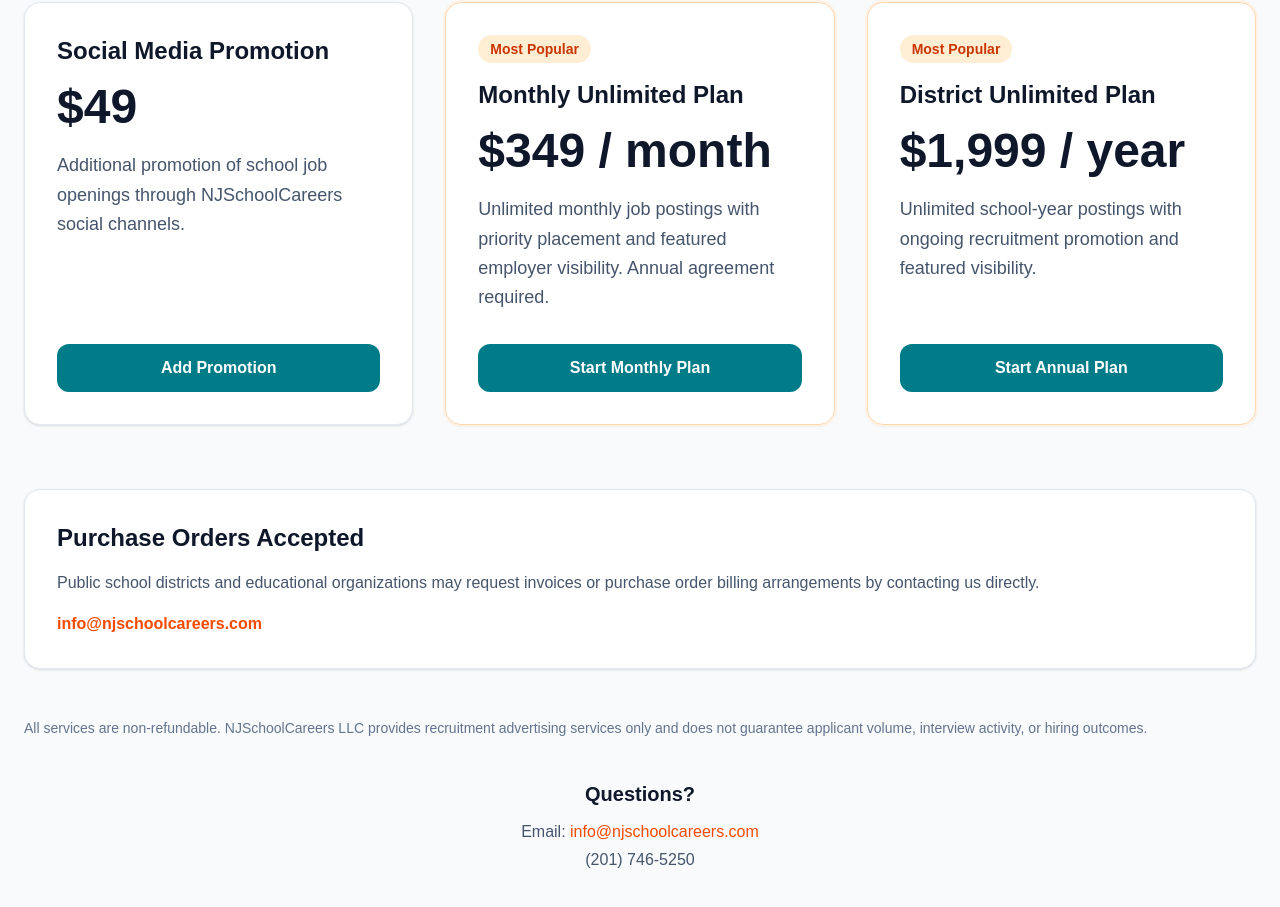
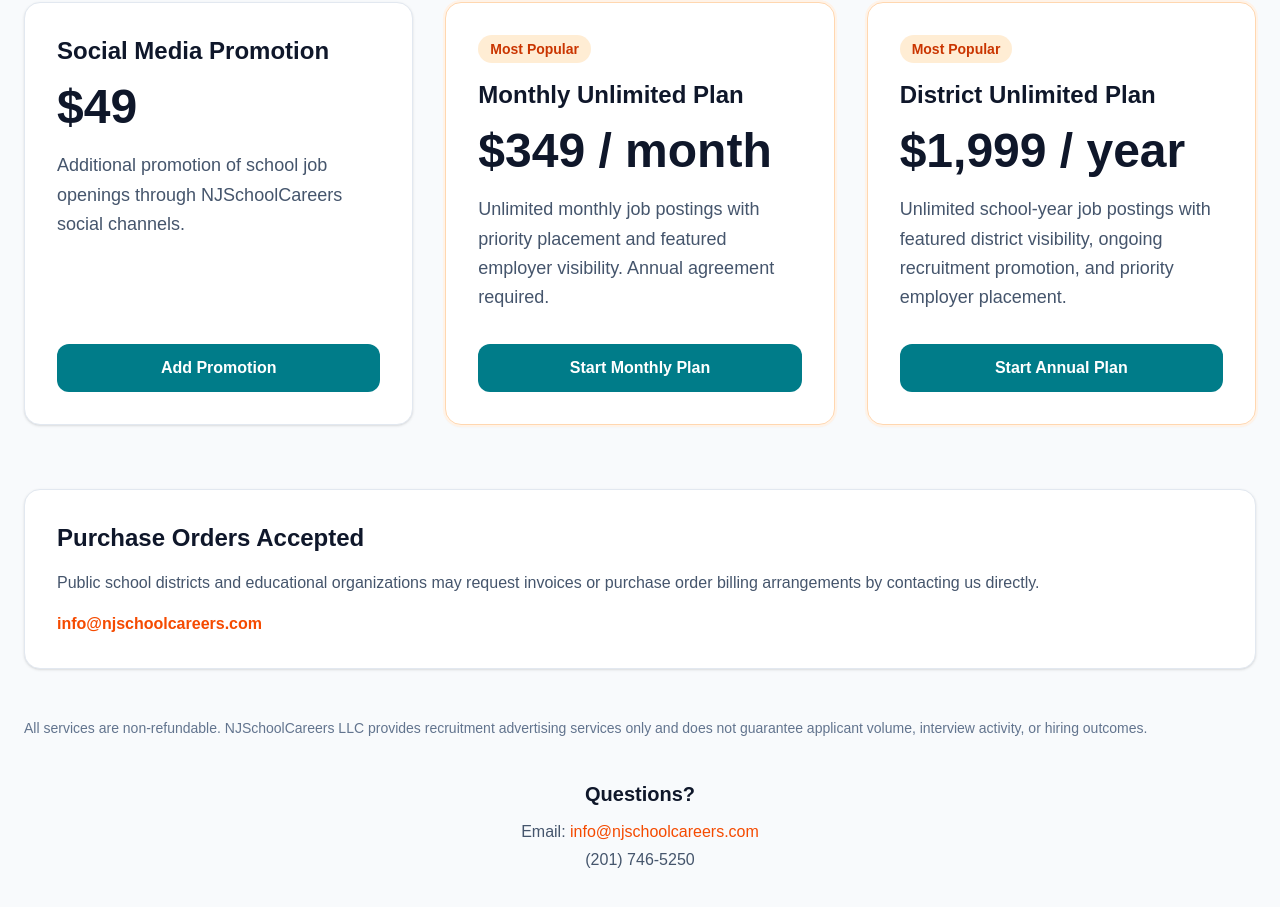
Before and after one commit to njwilkin1/nj-school-careers, a Next.js app: page /employers/pricing in a window 1280 px wide. Shown: the part 763-1670 px from the top of the page. Built offline with nearby package versions, Linux system fonts and the light colour scheme.

Commit message:
Update district unlimited plan messaging and pricing description

```diff
--- a/app/employers/pricing/page.tsx
+++ b/app/employers/pricing/page.tsx
@@ -44,7 +44,7 @@ const pricingPlans = [
     title: "District Unlimited Plan",
     price: "$1,999 / year",
     description:
-      "Unlimited school-year postings with ongoing recruitment promotion and featured visibility.",
+      "Unlimited school-year job postings with featured district visibility, ongoing recruitment promotion, and priority employer placement.",
     button: "Start Annual Plan",
     link: "https://buy.stripe.com/28EeVf0k65er09f8OK8IU01",
     featured: true,
```
